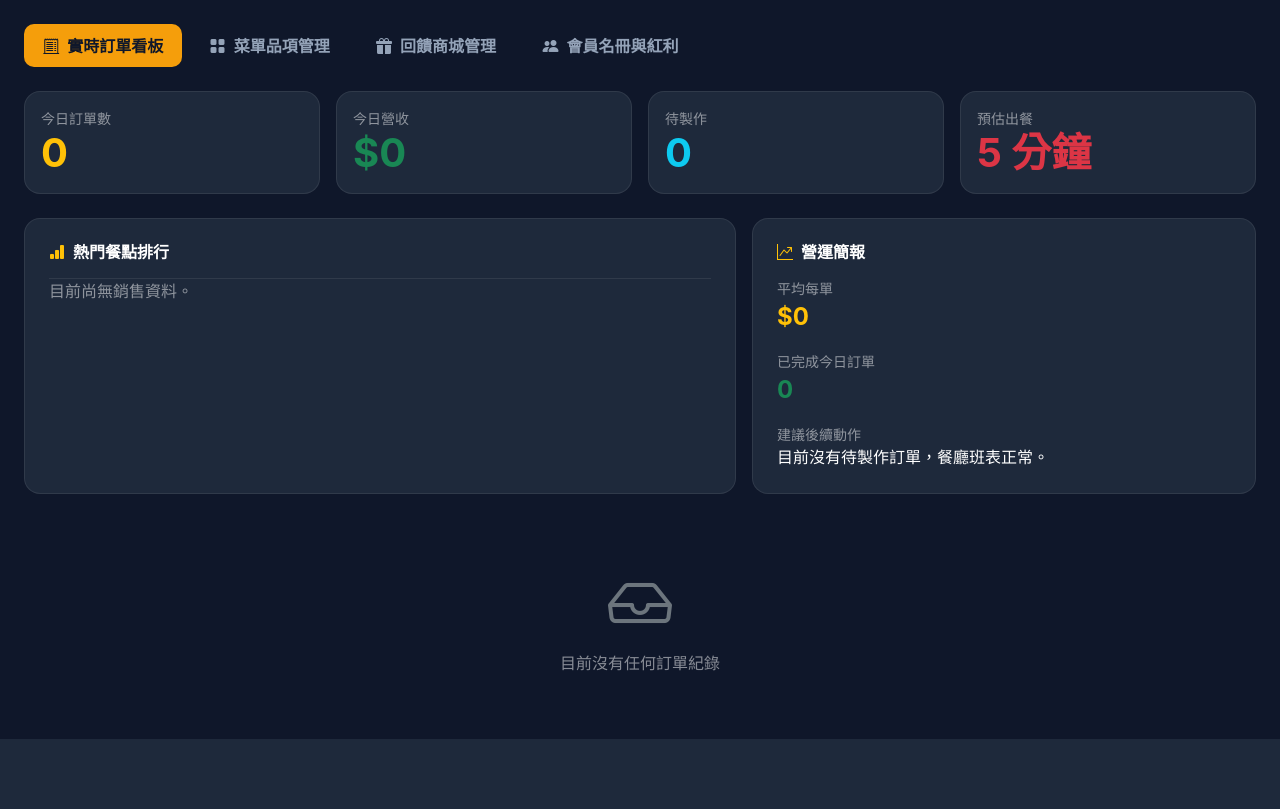
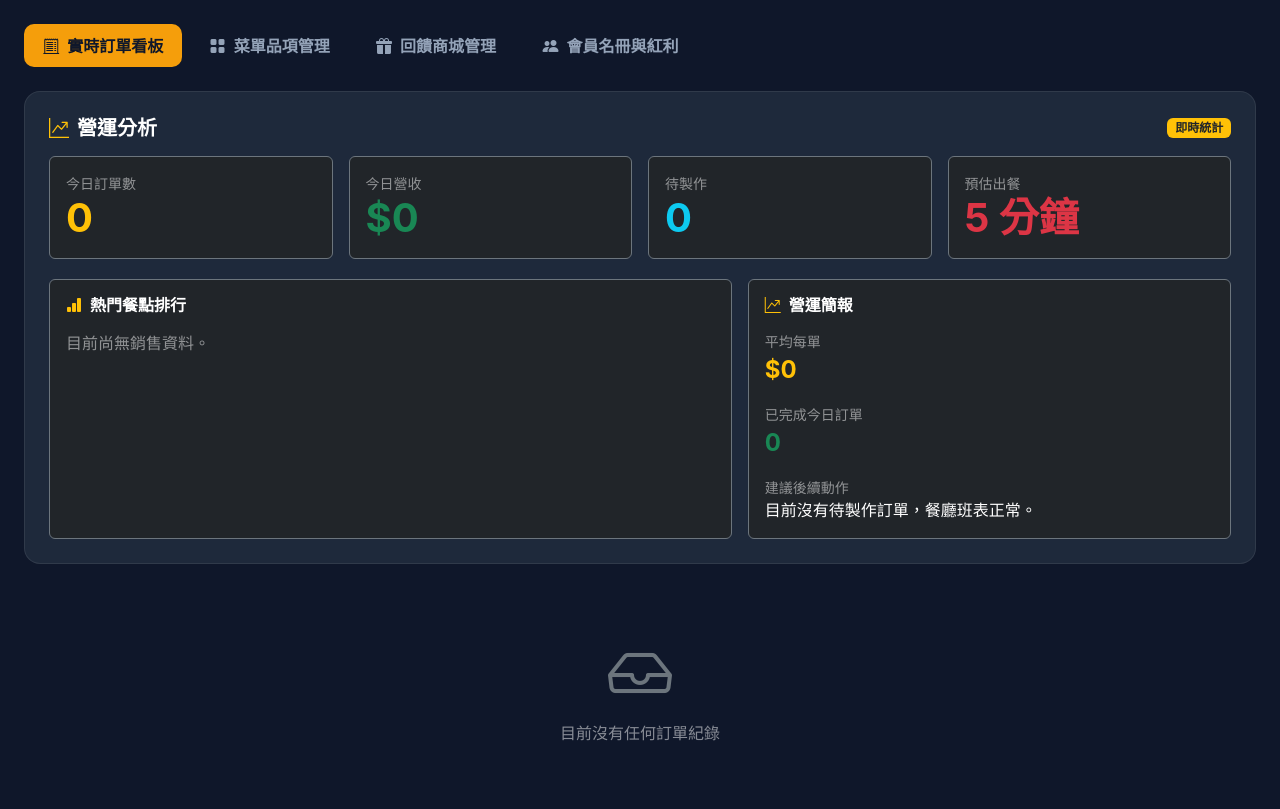
Before and after one commit to dnsr0000/Ordering-System, a Flask app: page /admin in a window 1280 px wide. Shown: the part 75-884 px from the top of the page. Before the commit the page ends 814 px from the top, so only its background shows below. Run offline with Flask 3, Linux system fonts and the light colour scheme; the visitor is signed in with stand-in values (Sample User, id 1); data comes from the database, SQL or seed files in the repository; data that the repository does not hold is empty; some libraries are stand-ins or nearby versions.

Commit message:
feat: add separate admin analytics panel

```diff
--- a/app.py
+++ b/app.py
@@ -689,7 +689,7 @@ def build_order_analytics(orders):
     ]
 
     eta_minutes = max(5, len(pending_orders) * 6 + 4)
-    queue_status = {
+    return {
         'today_orders': len(today_orders),
         'today_revenue': total_revenue,
         'pending_count': len(pending_orders),
@@ -698,7 +698,6 @@ def build_order_analytics(orders):
         'eta_minutes': eta_minutes,
         'completed_today': sum(1 for o in today_orders if o.status == 'Completed')
     }
-    return queue_status
 
 
 @app.route('/admin', methods=['GET', 'POST'])
--- a/templates/admin.html
+++ b/templates/admin.html
@@ -155,38 +155,53 @@
         </ul>
 
         <div class="tab-content" id="adminTabContent">
-            <!-- 1. 實時訂單看板 -->
+            <!-- 1. 營運分析欄位 -->
             <div class="tab-pane fade show active" id="orders-pane" role="tabpanel">
-                <div class="row g-3 mb-4">
+                <div class="card card-custom p-4 mb-4">
+                    <div class="d-flex justify-content-between align-items-center mb-3">
+                        <h5 class="fw-bold text-white mb-0"><i class="bi bi-graph-up-arrow text-warning me-2"></i>營運分析</h5>
+                        <span class="badge bg-warning text-dark">即時統計</span>
+                    </div>
+
+                    <div class="row g-3">
                         <div class="col-md-3 col-sm-6">
-                        <div class="card card-custom p-3 h-100">
+                            <div class="card bg-dark border-secondary h-100">
+                                <div class="card-body p-3">
                                     <div class="text-white-50 small">今日訂單數</div>
                                     <div class="display-6 fw-bold text-warning">{{ analytics.today_orders }}</div>
                                 </div>
                             </div>
+                        </div>
                         <div class="col-md-3 col-sm-6">
-                        <div class="card card-custom p-3 h-100">
+                            <div class="card bg-dark border-secondary h-100">
+                                <div class="card-body p-3">
                                     <div class="text-white-50 small">今日營收</div>
                                     <div class="display-6 fw-bold text-success">${{ analytics.today_revenue }}</div>
                                 </div>
                             </div>
+                        </div>
                         <div class="col-md-3 col-sm-6">
-                        <div class="card card-custom p-3 h-100">
+                            <div class="card bg-dark border-secondary h-100">
+                                <div class="card-body p-3">
                                     <div class="text-white-50 small">待製作</div>
                                     <div class="display-6 fw-bold text-info">{{ analytics.pending_count }}</div>
                                 </div>
                             </div>
+                        </div>
                         <div class="col-md-3 col-sm-6">
-                        <div class="card card-custom p-3 h-100">
+                            <div class="card bg-dark border-secondary h-100">
+                                <div class="card-body p-3">
                                     <div class="text-white-50 small">預估出餐</div>
                                     <div class="display-6 fw-bold text-danger">{{ analytics.eta_minutes }} 分鐘</div>
                                 </div>
                             </div>
                         </div>
+                    </div>
 
-                <div class="row g-3 mb-4">
+                    <div class="row g-3 mt-1">
                         <div class="col-lg-7">
-                        <div class="card card-custom p-4 h-100">
+                            <div class="card bg-dark border-secondary h-100">
+                                <div class="card-body p-3">
                                     <h6 class="fw-bold text-white mb-3"><i class="bi bi-bar-chart-fill text-warning me-2"></i>熱門餐點排行</h6>
                                     <div class="list-group list-group-flush">
                                         {% for item in analytics.top_items %}
@@ -203,8 +218,10 @@
                                     </div>
                                 </div>
                             </div>
+                        </div>
                         <div class="col-lg-5">
-                        <div class="card card-custom p-4 h-100">
+                            <div class="card bg-dark border-secondary h-100">
+                                <div class="card-body p-3">
                                     <h6 class="fw-bold text-white mb-3"><i class="bi bi-graph-up-arrow text-warning me-2"></i>營運簡報</h6>
                                     <div class="mb-3">
                                         <div class="text-white-50 small">平均每單</div>
@@ -221,6 +238,9 @@
                                 </div>
                             </div>
                         </div>
+                    </div>
+                </div>
+
                 <div class="row g-3">
                     {% for order in orders %}
                     <div class="col-12 col-md-6 col-lg-4">
```
Lines whose indentation alone changed are shown as unchanged.
